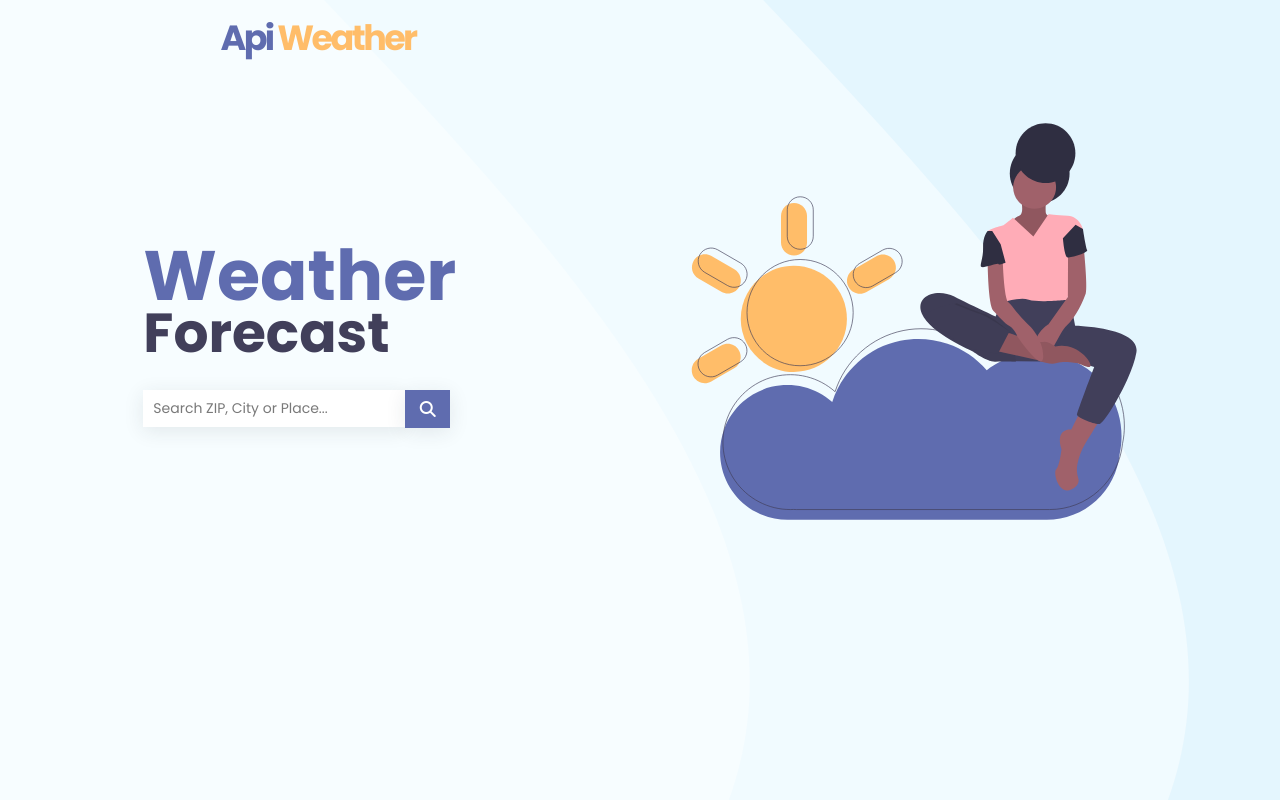
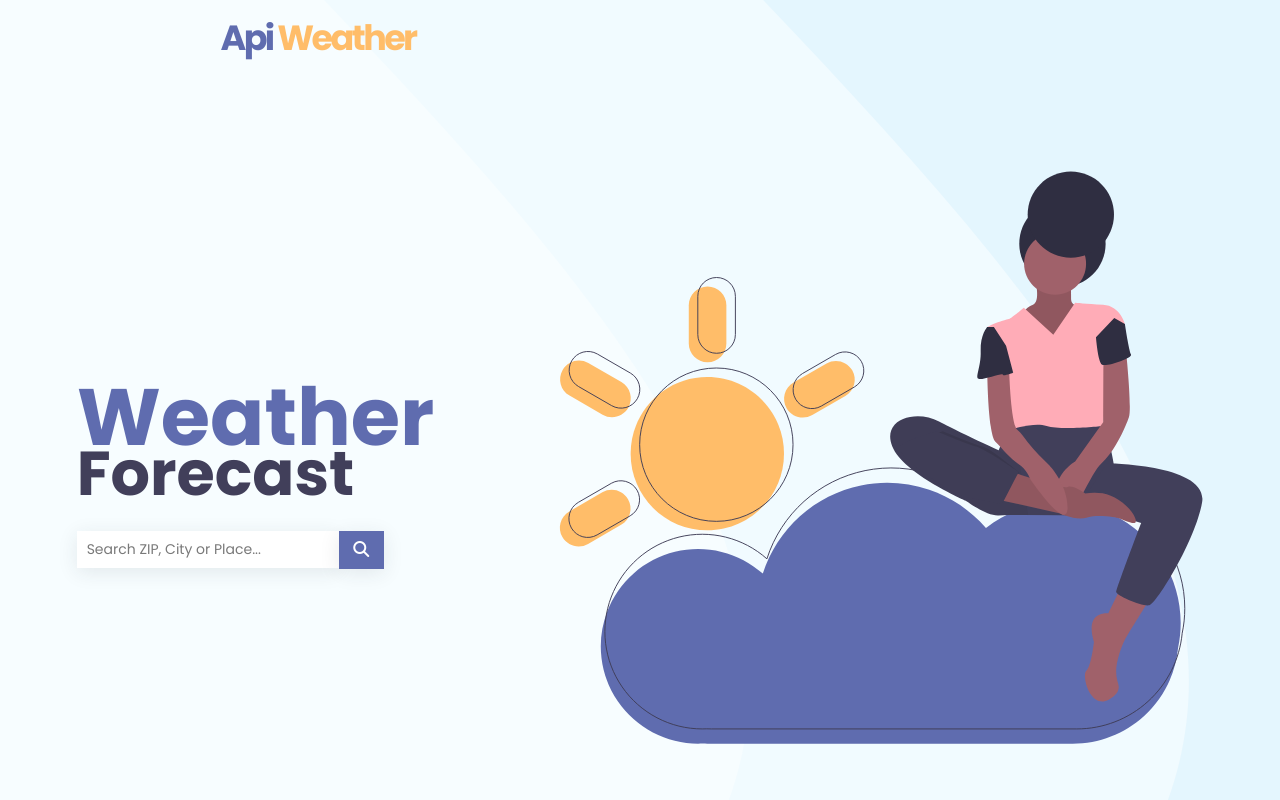
Before and after one commit to ramgallagher/apiWeather, a plain HTML site: page index.html in a window 1280 px wide. Drawn offline with nearby package versions, Linux system fonts and the light colour scheme.

Commit message:
Add files via upload
mediaqueries modified

```diff
--- a/scss/_mediaqueries.scss
+++ b/scss/_mediaqueries.scss
@@ -26,5 +26,29 @@
     }
     .goBackButton {
         transform: translateY(30px);
+        width: 90%;
+
+
     }
 }
+
+@include laptop {
+
+    .container {
+        margin-top: 6em;
+    }
+
+    img {
+        width: 650px;
+    }
+
+    .blockLeft {
+        h2 {
+            font-size: 80px;
+
+        }
+        span {
+            font-size: 62px;
+        }
+    }
+}
```
Also changed, not shown: scss/main.css, 1 other file.
